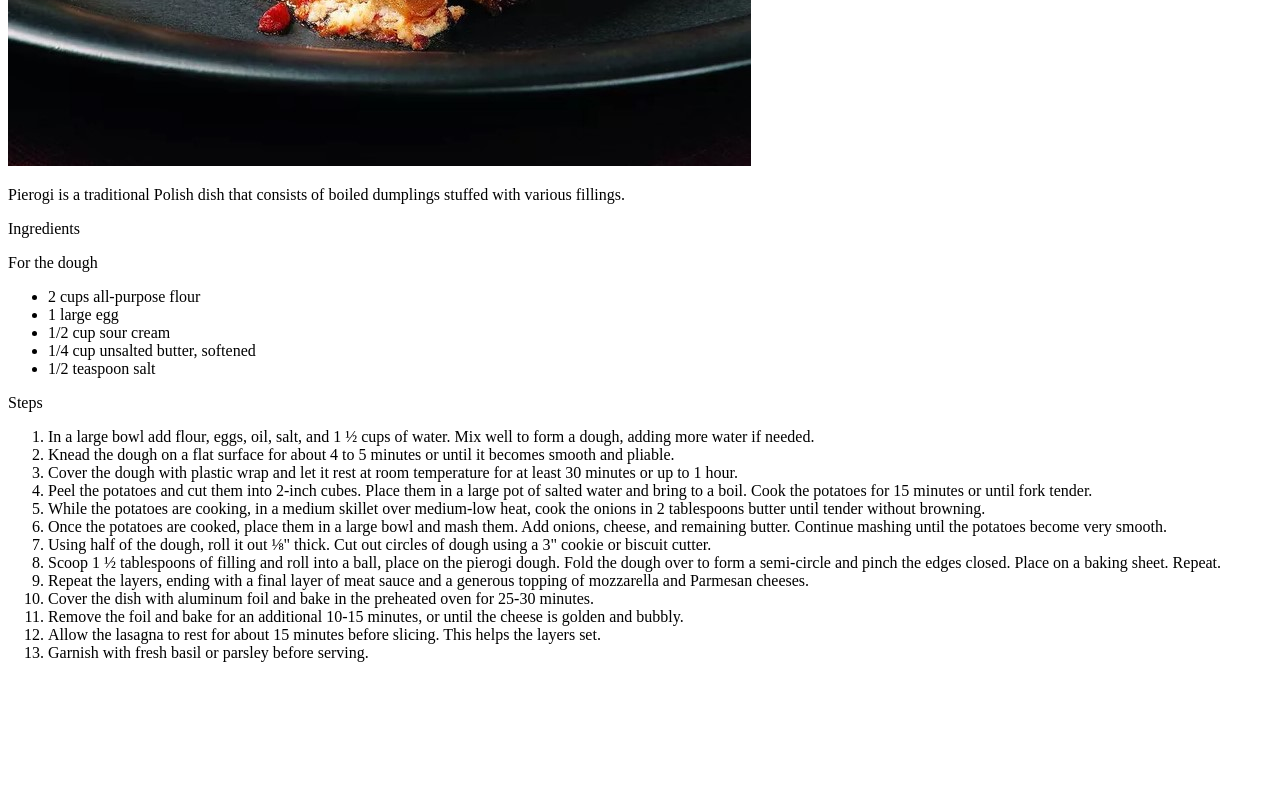
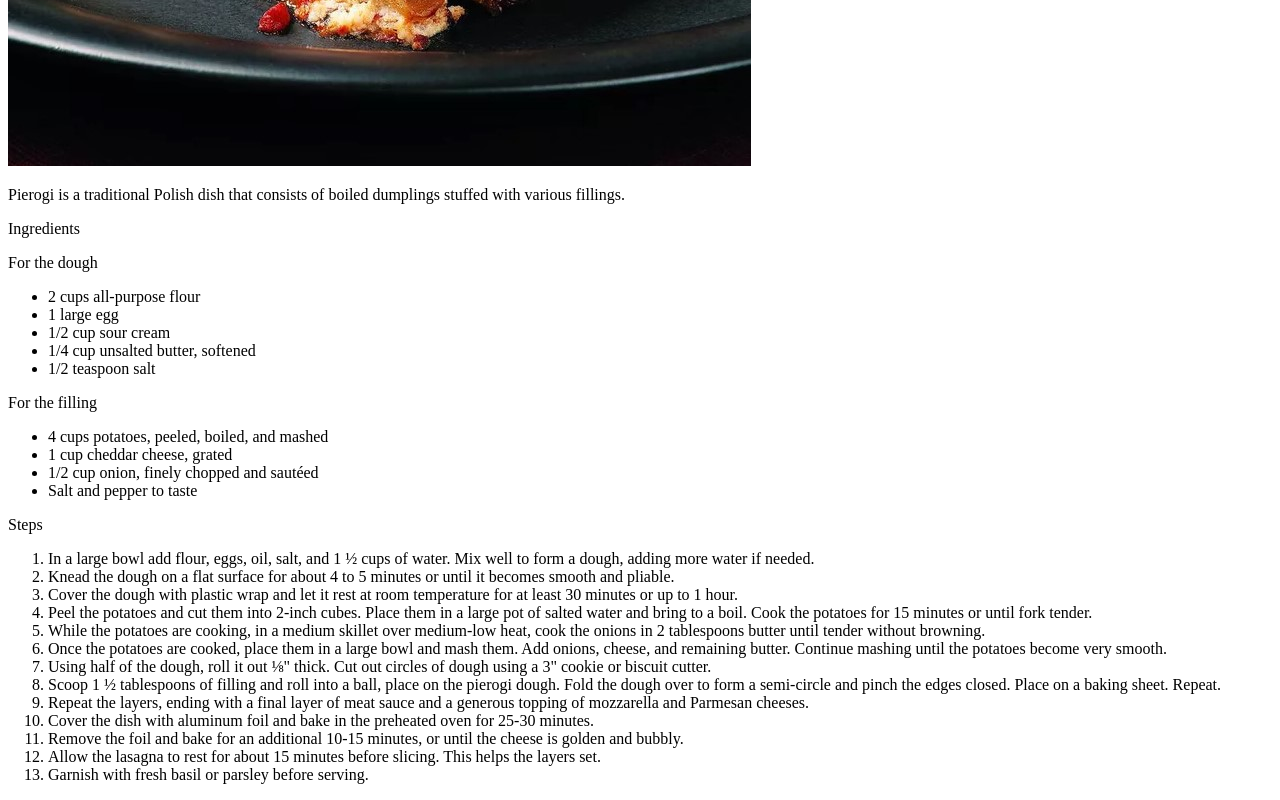
Before and after one commit to AlineRG/The-odin-project, a plain HTML site: page recipes/pierogi.html in a window 1280 px wide. Shown: the part 576-1376 px from the top of the page. Before the commit the page ends 1254 px from the top, so only its background shows below. Drawn offline with Linux system fonts and the light colour scheme.

Commit message:
add new paragraph and ul

```diff
--- a/recipes/pierogi.html
+++ b/recipes/pierogi.html
@@ -20,6 +20,13 @@
     <li>1/4 cup unsalted butter, softened</li>
     <li>1/2 teaspoon salt</li>
 </ul>
+<p>For the filling</p>
+<ul>
+    <li>4 cups potatoes, peeled, boiled, and mashed</li>
+    <li>1 cup cheddar cheese, grated</li>
+    <li>1/2 cup onion, finely chopped and sautéed</li>
+    <li>Salt and pepper to taste</li>
+</ul>
 
 <p>Steps</p>
     <ol>
```
